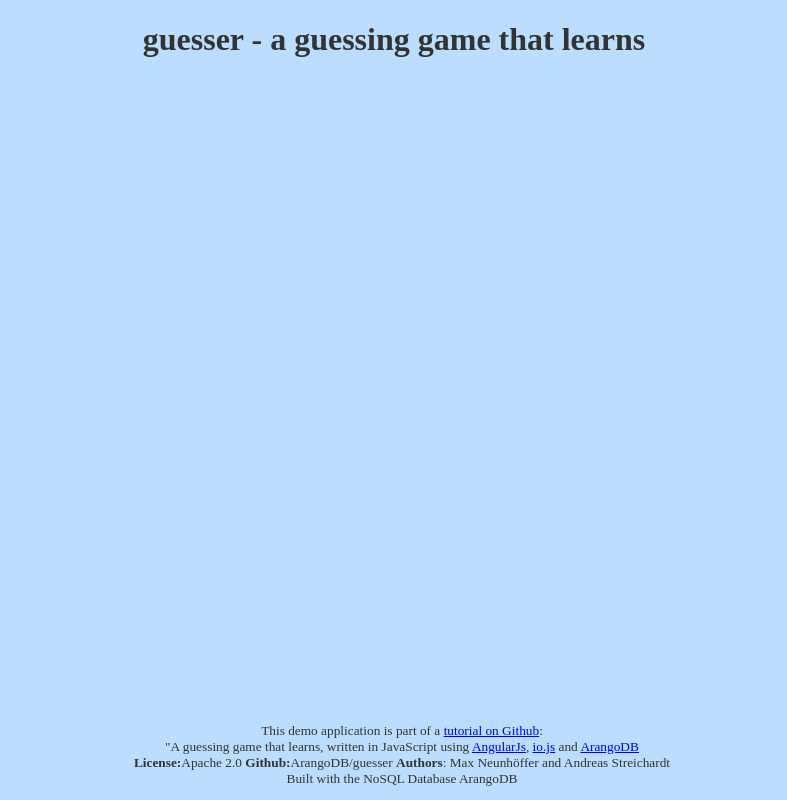
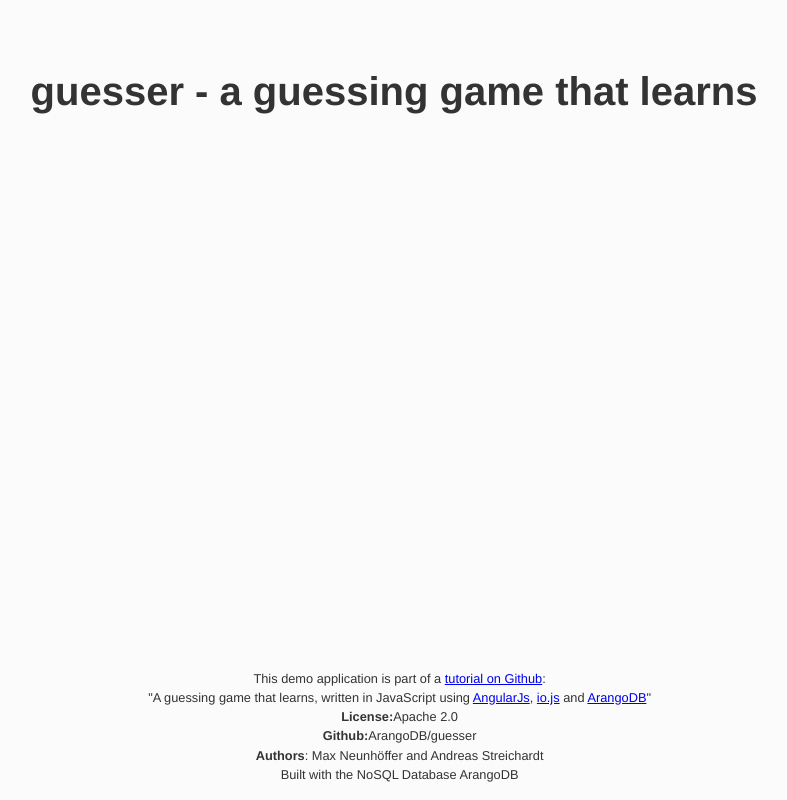
Before and after one commit to arangodb/guesser, a website: page iojs/static/index.html in a window 1280 px wide. Shown: the whole page, without its empty margins (246-1033 px from the left). Drawn offline with nearby package versions, Linux system fonts and the light colour scheme; no server answers.

Commit message:
Claudius CSS changes.

```diff
--- a/iojs/static/base.css
+++ b/iojs/static/base.css
@@ -1,24 +1,67 @@
 body {
-	background: #bbddff;
-	color: #333333;
+  background: #fbfbfb;
+  color: #333;
   -webkit-font-smoothing: antialiased;
   -moz-font-smoothing: antialiased;
   -ms-font-smoothing: antialiased;
   -o-font-smoothing: antialiased;
   font-smoothing: antialiased;
+  font-family: Helvetica, sans-serif;
+  font-size: 100%
+}
+
+.content {
+  font-size: 1em;
+  line-height: 1.2em;
+  padding: 1em;
+  width: 70%;
+  margin: 0px auto 0px auto;
 }
 
 h1 {
   text-align: center;
-        width: 100%;
+  margin: 1em 0 2em 0;
+  font-size: 2.5em;
+  line-height: 1.35em;
+}
+
+h2 {
+  margin: 1em 0px 1.25em 0px;
+  font-size: 1.5em;
+  line-height: 1.35em;
+}
+
+input {
+  font-family: Helvetica, sans-serif;
+  font-size: 0.9em;
+  line-height: 1em;
+  padding: 2px;
+}
+
+button {
+  font-family: Helvetica, sans-serif;
+  font-size: 1.0em;
+  line-height: 1.2em;
+  padding: 4px;
+  margin: 1px;
+}
+
+p {
+  margin-top: 0.5em;
+  margin-bottom: 0.5em;
+}
+
+.newQuestion {
+  width: 20%;
 }
 
 footer {
   position: fixed;
   bottom: 0;
-        font-size: 10pt;
+  font-size: 0.8em;
   text-align: center;
-        width: 100%;
+  width: 70%;
+  margin: 1.5em auto 0.75em auto;
 }
 
 .hidden{
--- a/iojs/static/index.html
+++ b/iojs/static/index.html
@@ -9,6 +9,7 @@
   </head>
 
   <body>
+    <div class="content">
       <h1>guesser - a guessing game that learns</h1>
       <div ng-app="guesser" ng-controller="guesserController">
 
@@ -59,7 +60,7 @@
           <form name="inputForm">
           <input type="text" ng-model="userThing"/>
           (please include an indefinite article "a" or "an")</p>
-        <p>Please give me a question that distinguishes
+          <br/><p>Please give me a question that distinguishes
              <strong>{{oldThing}}</strong>
              and <strong>{{userThing}}</strong>.
              Note that the question and the two answers
@@ -67,11 +68,11 @@
              one of the answers to the question is correct and the other
              is incorrect!</p>
           <p>
-        <input type="text" ng-model="userQuestion"/></p>
+          <input type="text" ng-model="userQuestion" class="newQuestion"/></p><br/>
           <p>The answer for {{oldThing}} is:
           <input type="text" ng-model="answerOld" required/>
           The answer for {{userThing}} is:
-        <input type="text" ng-model="answerNew" required/></p>
+          <input type="text" ng-model="answerNew" required/></p><br/>
           <p ng-show="! submitted">
           <button ng-disabled="inputForm.$invalid"
                   ng-click="submit(userThing,userQuestion,answerOld,answerNew)">
@@ -93,12 +94,13 @@
          "A guessing game that learns, written in JavaScript using
          <a href="https://angularjs.org/">AngularJs</a>,
          <a href="https://iojs.org/">io.js</a> and
-       <a href="https://www.arangodb.com/">ArangoDB</a><br/>
-    <strong>License:</strong>Apache 2.0
-    <strong>Github:</strong>ArangoDB/guesser
+         <a href="https://www.arangodb.com/">ArangoDB</a>"<br/>
+      <strong>License:</strong>Apache 2.0<br/>
+      <strong>Github:</strong>ArangoDB/guesser<br/>
       <strong>Authors</strong>: Max Neunhöffer and Andreas Streichardt<br/>
       Built with the NoSQL Database ArangoDB </p>
       </footer>
+    </div>
     <script src="guesser_controller.js"></script>
   </body>
 </html>
```
Lines whose indentation alone changed are shown as unchanged.
